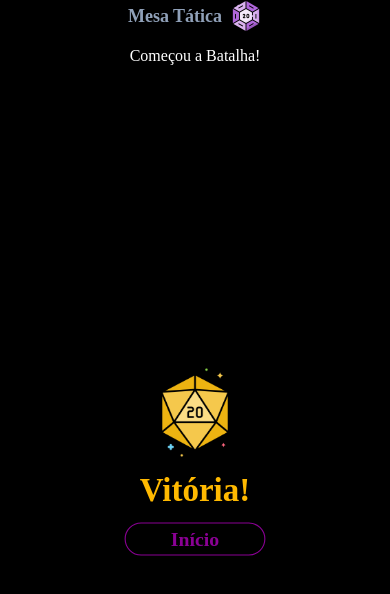
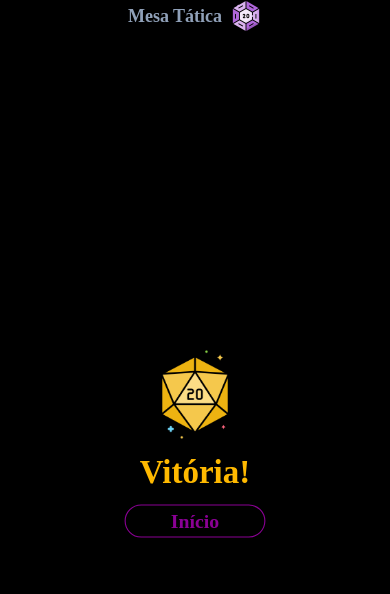
Before and after one commit to GiulianoBotelho/d-d-enemy, a React (Vite) app: page /battle in a window 390 px wide. Shown: the top 594 px of the page. Built offline with nearby package versions, Linux system fonts and the light colour scheme.

Commit message:
ajuste responsivo

```diff
--- a/src/components/Enemies-in-Battle.tsx
+++ b/src/components/Enemies-in-Battle.tsx
@@ -39,7 +39,7 @@ export default function EnemiesInBattle() {
         <>
 
         <Header/>
-        <h1>Começou a Batalha!</h1>
+
             {currentEnemies.length > 0 ? (
                 currentEnemies.map((enemy: any, index: number) => (
                     <div key={index} className="bg-gray-900 border-fuchsia-950 w-screen flex flex-col items-center justify-evenly gap-6">
```
